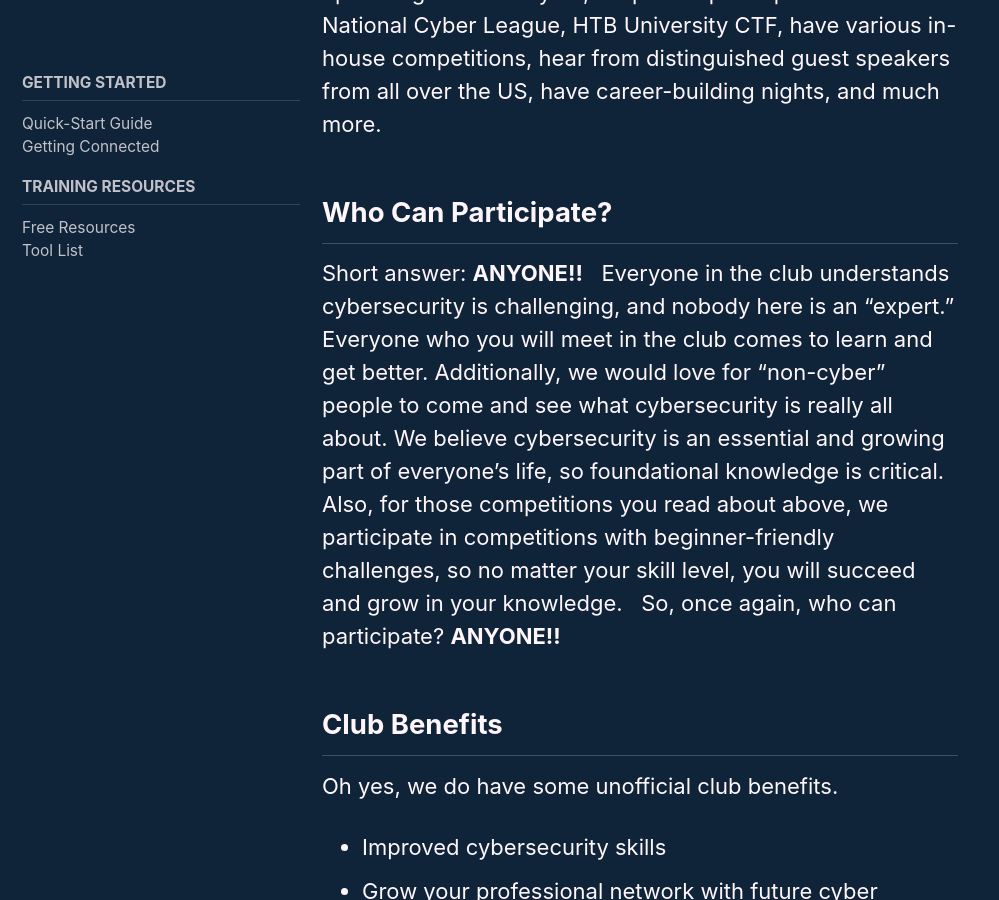
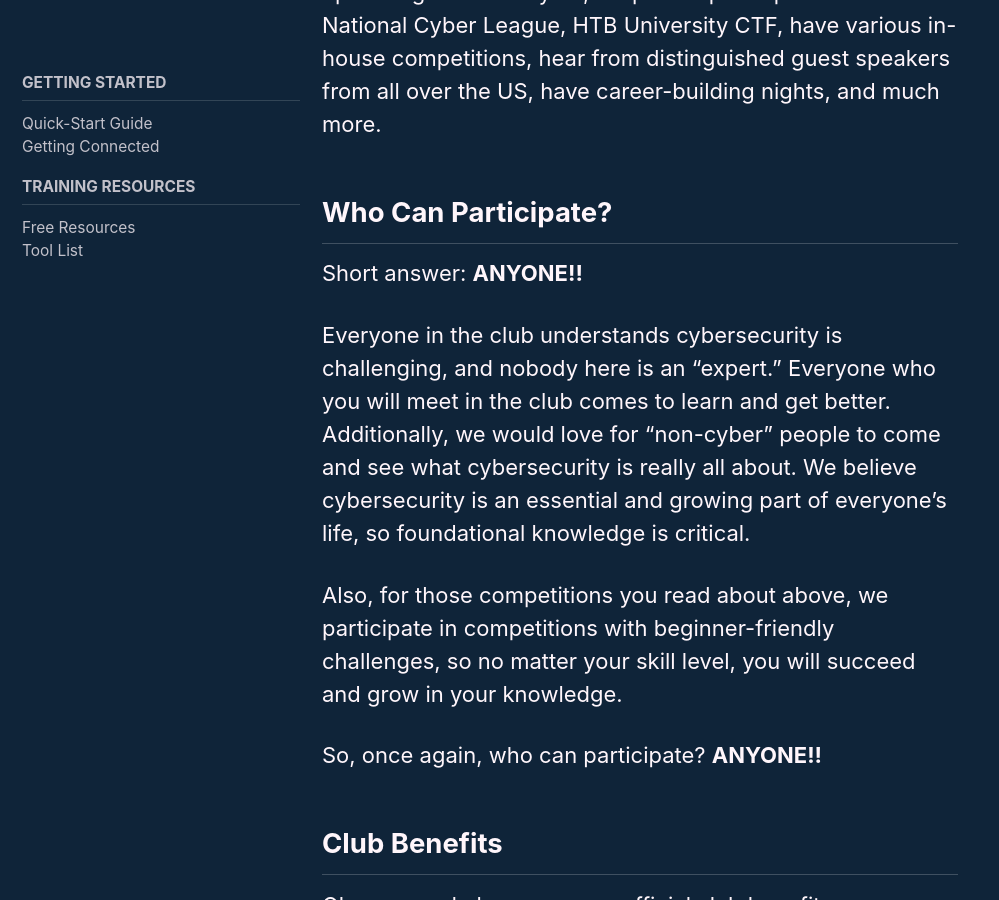
Before and after one commit to USUSOC/ususoc.github.io, a Jekyll site: the page built from _pages/about.md, in a window 1280 px wide and 900 px high, scrolled down 724 px. Shown: the whole window, without its empty margins (0-999 px from the left). Built offline with Jekyll 4.4.1, drawn with Linux system fonts in a browser that asks for light colours; cached includes are drawn as plain includes.

Commit message:
Update about.md

```diff
--- a/_pages/about.md
+++ b/_pages/about.md
@@ -20,11 +20,14 @@ Here in S.O.C., we participate in many activities each semester (yes, including
 ## Who Can Participate?
 
 Short answer: **ANYONE!!**
-&nbsp;
+
+
 Everyone in the club understands cybersecurity is challenging, and nobody here is an "expert." Everyone who you will meet in the club comes to learn and get better. Additionally, we would love for "non-cyber" people to come and see what cybersecurity is really all about. We believe cybersecurity is an essential and growing part of everyone's life, so foundational knowledge is critical.
-&nbsp;
+
+
 Also, for those competitions you read about above, we participate in competitions with beginner-friendly challenges, so no matter your skill level, you will succeed and grow in your knowledge.
-&nbsp;
+
+
 So, once again, who can participate? **ANYONE!!**
 
 ## Club Benefits
```
